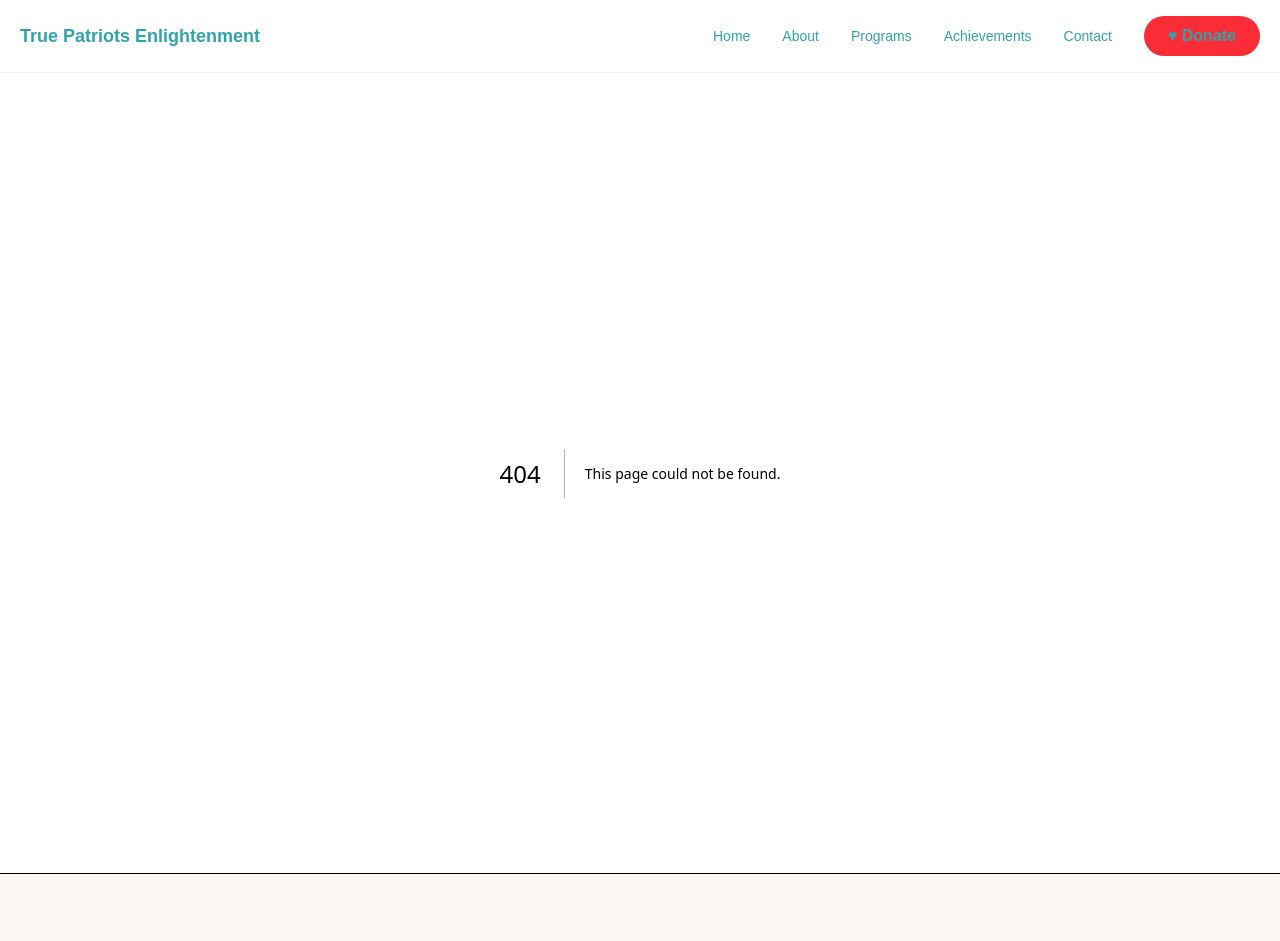
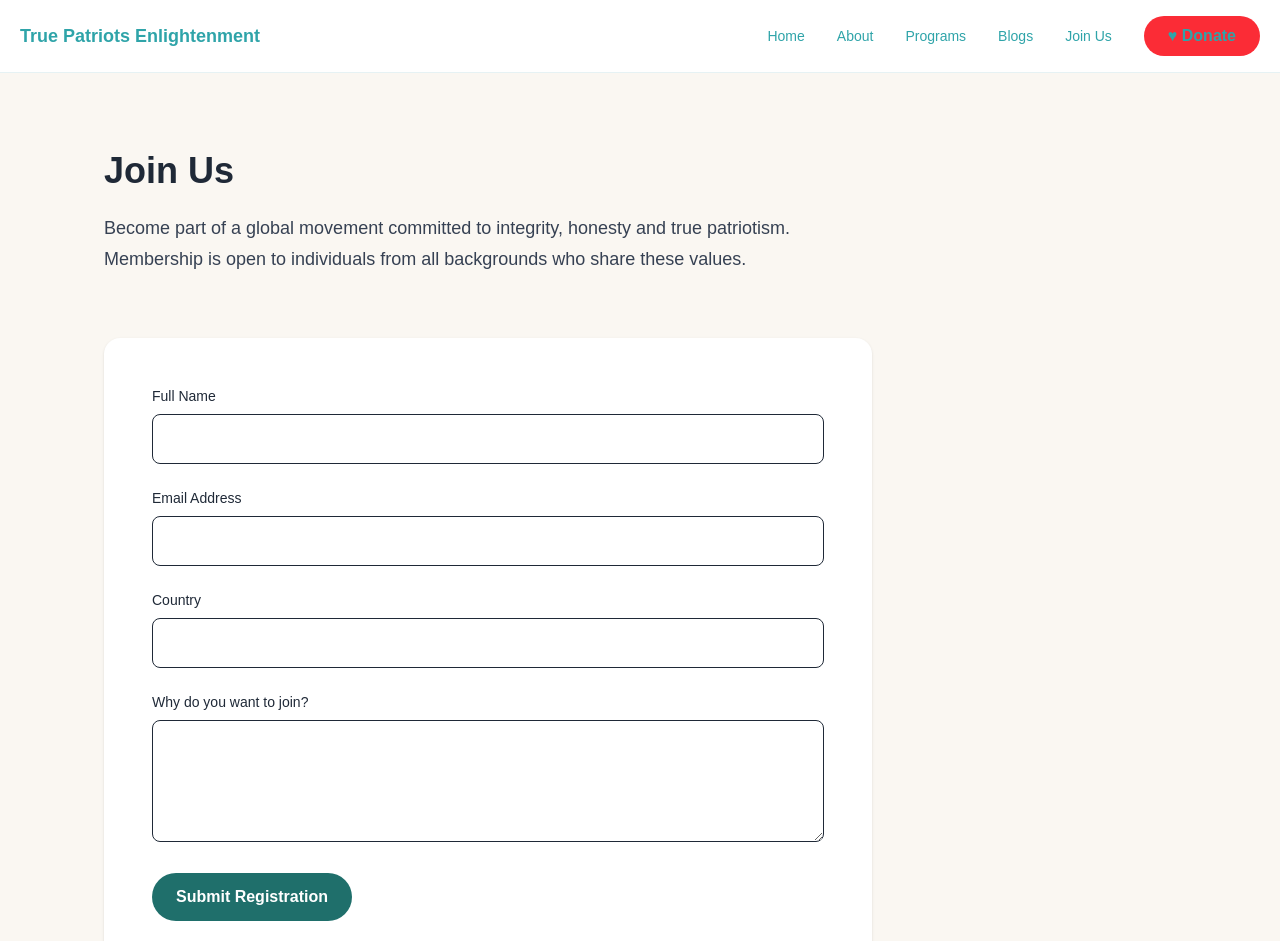
Before and after one commit to pearlroys/truepatriots-enlightenment, a Next.js app: page /blogs in a window 1280 px wide. Before the commit this address had no page. Shown: the top 941 px of the page. Built offline with nearby package versions, Linux system fonts and the light colour scheme.

Commit message:
added join us and blog page

```diff
--- a/app/achievements/page.tsx
+++ /dev/null
@@ -1,8 +0,0 @@
-export default function Achievements() {
-    return (
-      <main className="max-w-6xl mx-auto px-6 md:px-10 py-16 md:py-20">
-        <h1 className="text-3xl font-bold mb-6">Achievements</h1>
-        {/* content */}
-      </main>
-    );
-  }
--- /dev/null
+++ b/app/blogs/page.tsx
@@ -0,0 +1,73 @@
+export default function JoinUsPage() {
+  return (
+    <main className="max-w-6xl mx-auto px-6 md:px-10 py-16 md:py-20">
+
+      {/* PAGE HEADER */}
+      <header className="mb-16 max-w-3xl">
+        <h1 className="text-4xl md:text-5xl font-bold mb-6">
+          Join Us
+        </h1>
+        <p className="text-lg text-gray-700 leading-relaxed">
+          Become part of a global movement committed to integrity,
+          honesty and true patriotism. Membership is open to individuals
+          from all backgrounds who share these values.
+        </p>
+      </header>
+
+      {/* REGISTRATION FORM */}
+      <section className="bg-white rounded-2xl shadow-sm p-8 md:p-12 max-w-3xl">
+        <form className="space-y-6">
+
+          <div>
+            <label className="block text-sm font-medium mb-2">
+              Full Name
+            </label>
+            <input
+              type="text"
+              className="w-full border rounded-lg px-4 py-3 focus:outline-none focus:ring-2 focus:ring-[#1F6F6B]"
+            />
+          </div>
+
+          <div>
+            <label className="block text-sm font-medium mb-2">
+              Email Address
+            </label>
+            <input
+              type="email"
+              className="w-full border rounded-lg px-4 py-3 focus:outline-none focus:ring-2 focus:ring-[#1F6F6B]"
+            />
+          </div>
+
+          <div>
+            <label className="block text-sm font-medium mb-2">
+              Country
+            </label>
+            <input
+              type="text"
+              className="w-full border rounded-lg px-4 py-3 focus:outline-none focus:ring-2 focus:ring-[#1F6F6B]"
+            />
+          </div>
+
+          <div>
+            <label className="block text-sm font-medium mb-2">
+              Why do you want to join?
+            </label>
+            <textarea
+              rows={4}
+              className="w-full border rounded-lg px-4 py-3 focus:outline-none focus:ring-2 focus:ring-[#1F6F6B]"
+            />
+          </div>
+
+          <button
+            type="submit"
+            className="bg-[#1F6F6B] hover:bg-[#195E5A] text-white px-6 py-3 rounded-full font-semibold transition"
+          >
+            Submit Registration
+          </button>
+
+        </form>
+      </section>
+
+    </main>
+  );
+}
--- a/app/components/Footer.tsx
+++ b/app/components/Footer.tsx
@@ -44,8 +44,8 @@ export default function Footer() {
           <ul className="space-y-2 text-gray-700 text-sm">
             <li><Link href="/about">About</Link></li>
             <li><Link href="/programs">Programs</Link></li>
-            <li><Link href="/achievements">Achievements</Link></li>
-            <li><Link href="/contact">Contact</Link></li>
+            <li><Link href="/blogs">Blogs</Link></li>
+            <li><Link href="/join-us">Join Us</Link></li>
           </ul>
         </div>
 
@@ -62,7 +62,7 @@ export default function Footer() {
 
         {/* CONTACT */}
         <div>
-          <h4 className="font-semibold mb-3">Contact</h4>
+          <h4 className="font-semibold mb-3">Join Us</h4>
 
           <p className="text-gray-700 text-sm">
             Email: info@truepatriotsenlightenment.org
--- a/app/components/Navbar.tsx
+++ b/app/components/Navbar.tsx
@@ -33,12 +33,12 @@ export default function Navbar() {
             Programs
           </Link>
 
-          <Link href="/achievements" className="text-sm font-medium text-gray-700 hover:text-black">
-            Achievements
+          <Link href="/blogs" className="text-sm font-medium text-gray-700 hover:text-black">
+            Blogs
           </Link>
 
-          <Link href="/contact" className="text-sm font-medium text-gray-700 hover:text-black">
-            Contact
+          <Link href="/join-us" className="text-sm font-medium text-gray-700 hover:text-black">
+            Join Us
           </Link>
 
           <Link
@@ -106,19 +106,19 @@ export default function Navbar() {
           </Link>
 
           <Link
-            href="/achievements"
+            href="/blogs"
             onClick={() => setOpen(false)}
             className="block px-5 py-3 text-sm text-gray-700 hover:bg-gray-50"
           >
-            Achievements
+            Blogs
           </Link>
 
           <Link
-            href="/contact"
+            href="/join-us"
             onClick={() => setOpen(false)}
             className="block px-5 py-3 text-sm text-gray-700 hover:bg-gray-50"
           >
-            Contact
+            Join Us
           </Link>
         </div>
       )}
```
Also changed, not shown: app/join-us/page.tsx (renamed from app/contact/page.tsx).
